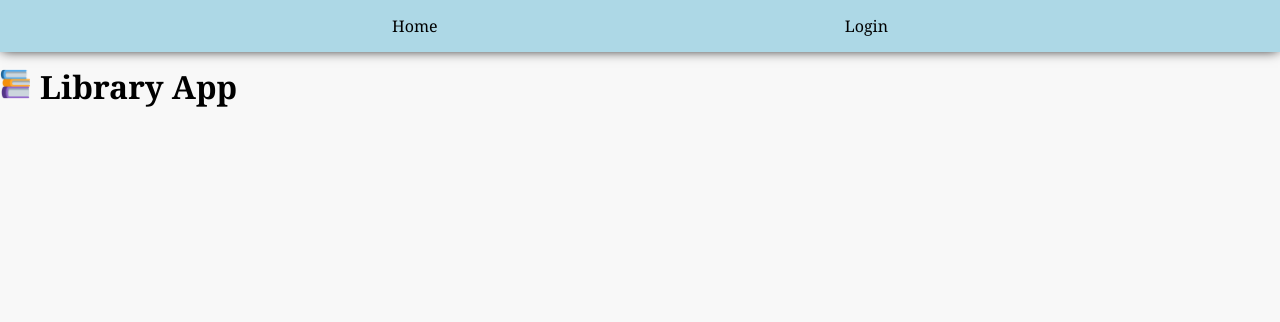
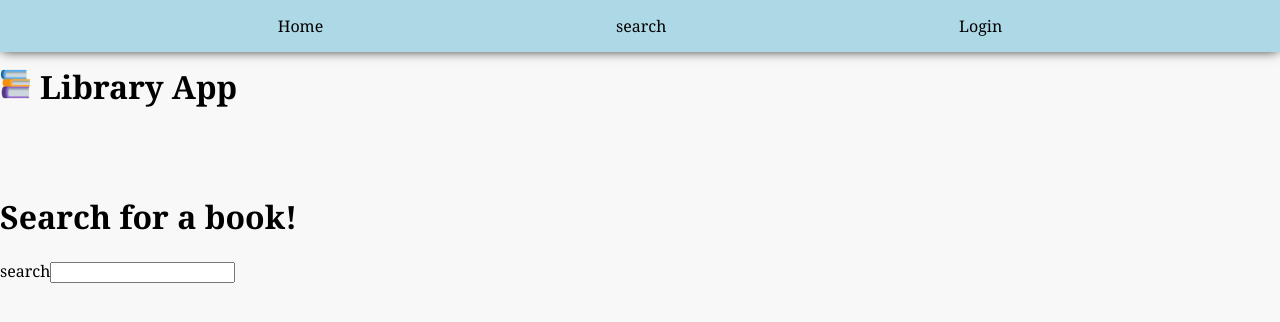
Before and after one commit to JasonLewis12/Book_Buddy, a React (Vite) app: page /search in a window 1280 px wide. Shown: the top 322 px of the page. Built offline with nearby package versions, Linux system fonts and the light colour scheme; no server answers.

Commit message:
added basics of search bar, not compelted

```diff
--- a/src/App.jsx
+++ b/src/App.jsx
@@ -7,6 +7,7 @@ import NavBar from "./components/Navigations";
 import Register from "./components/Register";
 import Login from "./components/Login";
 import Books from "./components/Books";
+import SearchBar from "./components/SearchBar";
 
 function App() {
   const [token, setToken] = useState(localStorage.getItem("token") || null);
@@ -32,6 +33,7 @@ function App() {
         <Route path="/register" element={<Register setToken={setToken} />} />
         <Route path="/login" element={<Login setToken={setToken} />} />
         <Route path="/account" element={<AccountPage token={token} />} />
+        <Route path="/search" element={<SearchBar />} />
       </Routes>
     </>
   );
--- a/src/components/Account.jsx
+++ b/src/components/Account.jsx
@@ -20,8 +20,8 @@ export default function AccountPage({ token }) {
     <>
       <br />
       <br />
-      <h1>welcome back{firstname}</h1>
-      <p>your email is {email}</p>
+      <h1>welcome back {firstname}</h1>
+      <p>your email is: {email}</p>
       <br />
       <h2>your check out books:</h2>
       {books}
--- a/src/components/Login.jsx
+++ b/src/components/Login.jsx
@@ -22,7 +22,7 @@ export default function Login({ setToken }) {
     <>
       <div className="form-container">
         <form className="form" onSubmit={fetchUser}>
-          <h1 className="form">Login</h1>
+          <h1 className="form">Login!</h1>
           <label htmlFor="email">Email</label>
           <input
             type="email"
--- a/src/components/Navigations.jsx
+++ b/src/components/Navigations.jsx
@@ -5,7 +5,7 @@ import { Link } from "react-router-dom";
 import { useNavigate } from "react-router-dom";
 export default function NavBar({ token, setToken }) {
   const nav = useNavigate();
-  function handleClick(e) {
+  function handleClick() {
     setToken(null);
     localStorage.removeItem("token");
     console.log("test");
@@ -17,6 +17,9 @@ export default function NavBar({ token, setToken }) {
         <nav className="nav-bar">
           <Link className="nav-items" to={"/"}>
             Home
+          </Link>
+          <Link className="nav-items" to={"/search"}>
+            search
           </Link>
           {token ? (
             <Link className="nav-items" to={"/account"}>
--- /dev/null
+++ b/src/components/SearchBar.jsx
@@ -0,0 +1,37 @@
+import React from "react";
+import { useState } from "react";
+import { fetchAllBooks } from "../api";
+
+export default function SearchBar() {
+  const [search, setSearch] = useState("");
+  const [book, setBook] = useState([]);
+
+  async function getBooks() {
+    const bookInfo = await fetchAllBooks();
+    console.log(bookInfo);
+    setBook(bookInfo);
+    return bookInfo;
+  }
+  getBooks();
+  const filter = (search) => {
+    if (!search) {
+      <h1>No mathcing books</h1>;
+      return;
+    } else {
+      return search.filter();
+    }
+  };
+  return (
+    <>
+      <br />
+      <br />
+      <h1>Search for a book!</h1>
+      <label htmlFor="search">search</label>
+      <input
+        type="text"
+        name="search"
+        onChange={(e) => setSearch(e.target.value)}
+      />
+    </>
+  );
+}
```
